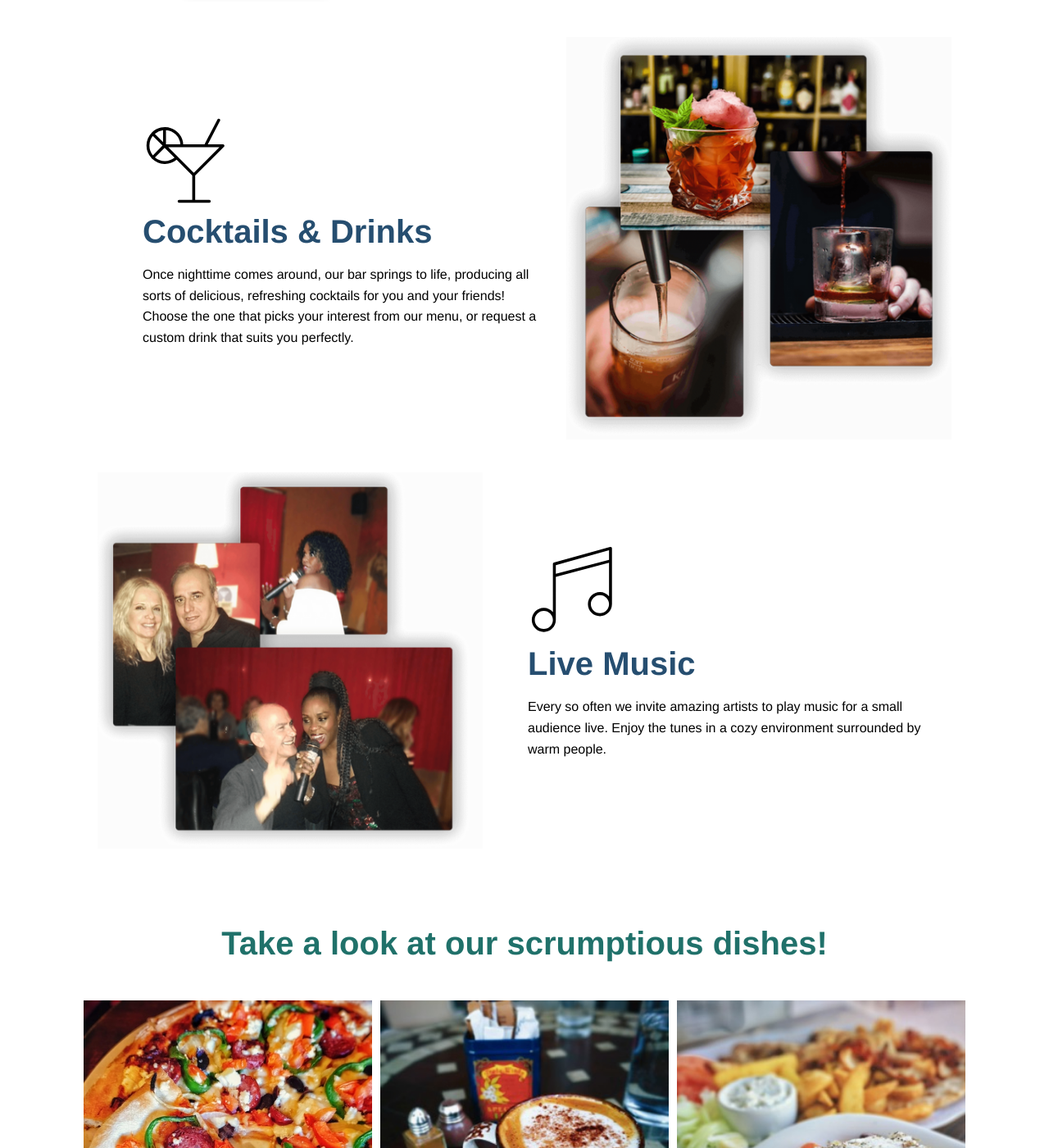
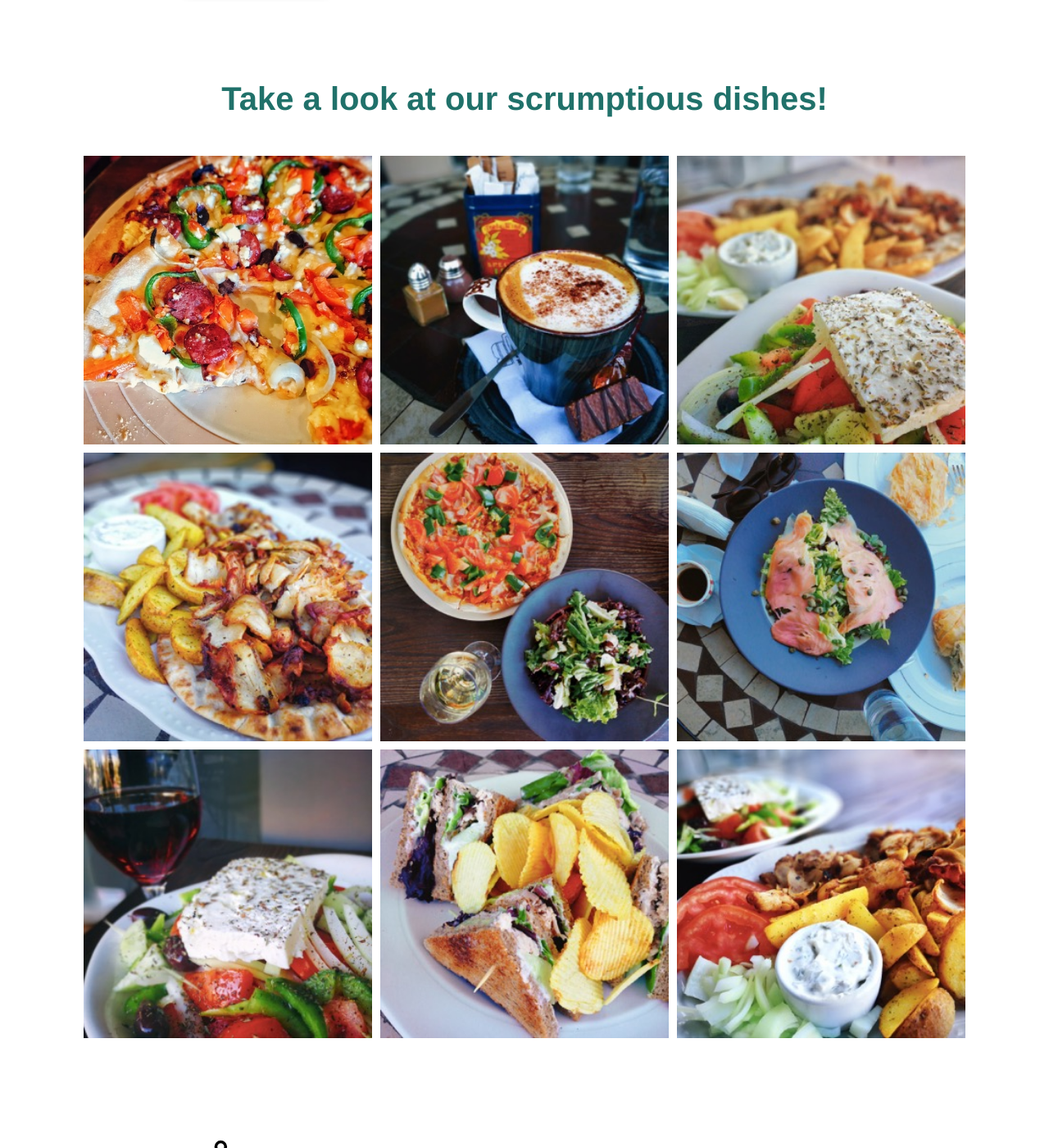
Before and after one commit to anna-filou/Bistrot-46, a Jekyll site: the page built from en.html, in a window 1280 px wide and 1400 px high, scrolled down 1432 px. Shown: the whole window at 82% size. Built offline with Jekyll 4.4.1, drawn with Linux system fonts in a browser that asks for light colours; some of the changed text lies outside the part shown.

Commit message:
removed live music en

```diff
--- a/en.html
+++ b/en.html
@@ -55,7 +55,7 @@ lang: en
       <div class="_wf-content-section pink-bg">
         <div class="_wf-hero-container-blue w-container">
           <div class="content-header-wrapper">
-            <h1 class="feature-header">A cozy Bistrot in Athens with Live Music</h1>
+            <h1 class="feature-header">A cozy Bistrot in Athens</h1>
             <div class="horizontal-flex-div centered-flex"><img src="/images/capuccino_line-01.svg" alt="" class="line-illustration"><img src="/images/coffee_grains_line-01.svg" alt="" class="line-illustration"><img src="/images/wine_cup_line-01.svg" alt="" class="line-illustration"><img src="/images/tea_line-01.svg" alt="" class="line-illustration"><img src="/images/cocktail_line-01.svg" alt="" class="line-illustration"></div>
           </div>
         </div>
@@ -72,30 +72,7 @@ lang: en
           </div>
         </div>
       </div>
-      <div>
-        <div class="_wf-content-section">
-          <div class="_wf-content-video-container-2 reversed w-container">
-            <div class="image-text image-text-on-the-right">
-              <div class="_wf-features-item-left-aligned image-content-text"><img src="/images/coctail.svg" alt="" class="line-illustration">
-                <div class="feature-header">Cocktails &amp; Drinks</div>
-                <p class="features-text">Once nighttime comes around, our bar springs to life, producing all sorts of delicious, refreshing cocktails for you and your friends! Choose the one that picks your interest from our menu, or request a custom drink that suits you perfectly.</p>
-              </div>
-            </div><img src="/images/collage-drinks-1.png" srcset="/images/collage-drinks-1-p-500.png 500w, images/collage-drinks-1.png 1580w" sizes="(max-width: 479px) 100vw, (max-width: 767px) 85vw, (max-width: 991px) 364px, 470px" alt="" class="collage"></div>
-        </div>
-      </div>
-    </div>
-    <div>
-      <div class="_wf-content-section">
-        <div class="_wf-content-video-container-2 w-container"><img src="/images/collage-music-1.png" srcset="/images/collage-music-1-p-500.png 500w, images/collage-music-1-p-800.png 800w, images/collage-music-1.png 1871w" sizes="(max-width: 479px) 86vw, (max-width: 767px) 85vw, (max-width: 991px) 364px, 470px" alt="" class="collage">
-          <div class="image-text image-text-on-the-right">
-            <div class="_wf-features-item-left-aligned image-content-text"><img src="/images/music-note.svg" alt="" class="line-illustration">
-              <div class="feature-header">Live Music</div>
-              <p class="features-text">Every so often we invite amazing artists to play music for a small audience live. Enjoy the tunes in a cozy environment surrounded by warm people.</p>
-            </div>
-          </div>
-        </div>
-      </div>
-    </div>
+
   </section>
   <section id="gallery">
     <div>
```
